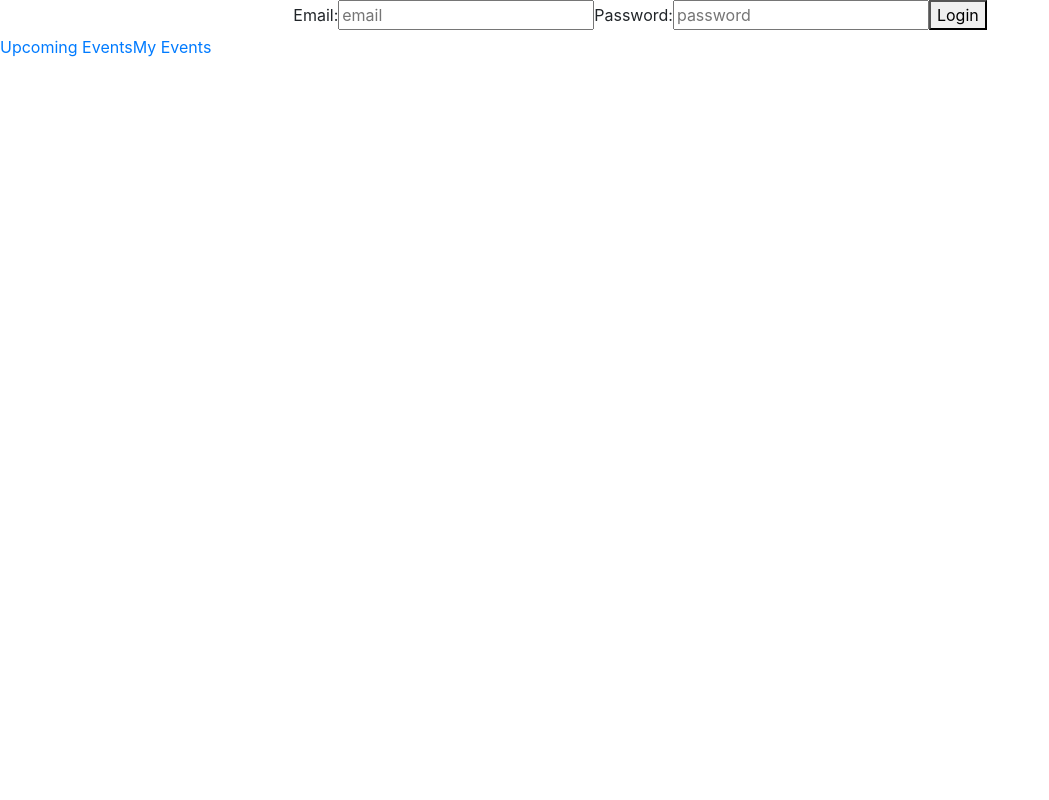
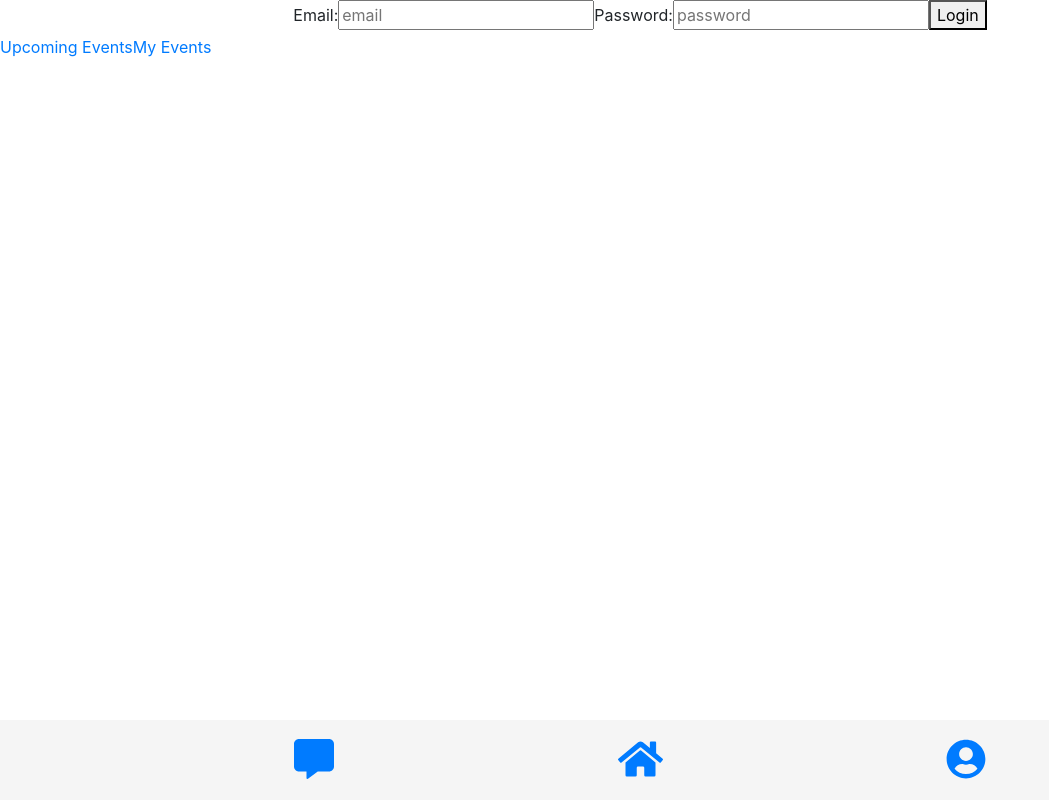
Before and after one commit to cphung1/lhl-final, a React (Create React App) app: page /home in a window 1280 px wide. Shown: the whole page, without its empty margins (0-1049 px from the left). Built offline with nearby package versions, Linux system fonts and the light colour scheme; no server answers.

Commit message:
created routes and linked icons to them, render nav component just for home page

```diff
--- a/src/App.js
+++ b/src/App.js
@@ -6,6 +6,10 @@ import MyEvents from "./components/MyEvents/MyEvents"
 import Login from "./components/Login/Login"
 import Home from "./components/Home/Home"
 import Swipe from "./components/Swipe/Swipe"
+import MyProfile from "./components/MyProfile/MyProfile"
+import Chat from "./components/Chat/Chat"
+
+
 import {
   BrowserRouter as Router,
   Switch,
@@ -193,6 +197,14 @@ function App() {
             <Home />
         </Route>
 
+        <Route path='/chat'>
+            <Chat />
+        </Route>
+
+        <Route path='/myprofile'>
+            <MyProfile />
+        </Route>
+
         <Route path='/swipe'>
           <Swipe
             mySwipes={state.mySwipes}
--- /dev/null
+++ b/src/components/Chat/Chat.js
@@ -0,0 +1,10 @@
+import React from 'react'
+import "./Chat.scss"
+
+export default function Chat(props) {
+  return (
+    <div>
+      <h1>My Messages</h1>
+    </div>
+  )
+}
--- a/src/components/Home/Home.js
+++ b/src/components/Home/Home.js
@@ -1,12 +1,16 @@
 import React from 'react'
 import "./Home.scss"
 import { Link } from "react-router-dom";
+import NavBar from "../Nav/NavBar"
 
 export default function Home(props) {
   return (
     <div>
       <Link to="/upcoming_events">Upcoming Events</Link>
       <Link to="/my_events">My Events</Link>
+      <footer>
+        <NavBar/>
+      </footer>
     </div>
   )
 }
--- /dev/null
+++ b/src/components/MyProfile/MyProfile.js
@@ -0,0 +1,11 @@
+import React from 'react'
+import "./MyProfile.scss"
+
+
+export default function MyProfile(props) {
+  return (
+    <div>
+      <h1>My Profile</h1>
+    </div>
+  )
+}
--- /dev/null
+++ b/src/components/Nav/NavBar.js
@@ -0,0 +1,34 @@
+import React from 'react';
+import './NavBar.scss';
+import { FontAwesomeIcon } from '@fortawesome/react-fontawesome'
+import { faHome } from '@fortawesome/free-solid-svg-icons'
+import { faCommentAlt } from '@fortawesome/free-solid-svg-icons'
+import { faUserCircle } from '@fortawesome/free-solid-svg-icons'
+import {
+  BrowserRouter as Router,
+  Switch,
+  Route,
+  Link,
+  Redirect,
+} from "react-router-dom";
+
+export default function NavBar(props) {
+  return(
+    <div className="NavBar">
+        <div className="icons">
+          <Link to="chat">
+            <FontAwesomeIcon icon={faCommentAlt} />
+          </Link>
+
+          <Link to="/home">
+            <FontAwesomeIcon icon={faHome} />
+          </Link>
+
+          <Link to="/myprofile">
+            <FontAwesomeIcon icon={faUserCircle} />
+          </Link>
+
+        </div>
+    </div>
+  )
+}
--- /dev/null
+++ b/src/components/Nav/NavBar.scss
@@ -0,0 +1,14 @@
+.NavBar {
+  background-color: whitesmoke;
+  position: fixed;
+  bottom: 0;
+  width: 100%;
+  height: 5em;
+
+  .icons {
+    font-size: 40px;
+    padding: 10px;
+    display: flex;
+    justify-content: space-evenly;
+  }
+}
```
Also changed, not shown: src/components/Chat/Chat.scss (added), src/components/MyProfile/MyProfile.scss (added).
